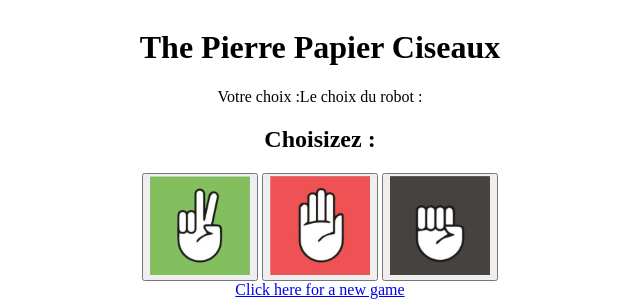
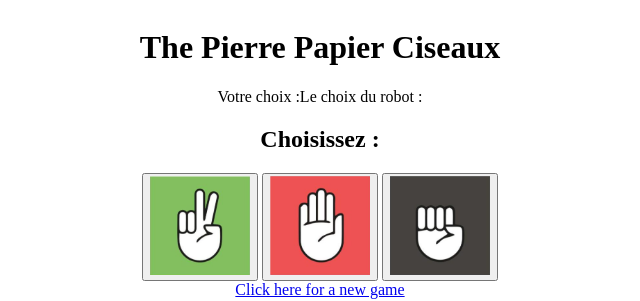
Before and after one commit to Giuseppemoi/Pierrepapiercisseux, a plain HTML site: page index.html in a window 1280 px wide. Shown: the full height of the page, 320-960 px from the left. Drawn offline with Linux system fonts and the light colour scheme.

Commit message:
correction orthographe

```diff
--- a/index.html
+++ b/index.html
@@ -4,8 +4,8 @@
     <meta charset="UTF-8">
     <meta http-equiv="X-UA-Compatible" content="IE=edge">
     <meta name="viewport" content="width=device-width, initial-scale=1.0">
-    <meta name="description" content="Mastermind">
-    <title>Mastermind</title>
+    <meta name="description" content="Pierre Papier Ciseaux">
+    <title>Pierre Papier Ciseaux</title>
     <link rel="stylesheet" href="assets/css/style.css">
 </head>
 <body>
@@ -22,7 +22,7 @@
 
                 </div>
             </div>
-            <h2 class="word" id="wordFind">Choisizez :</h2>
+            <h2 class="word" id="wordFind">Choisissez :</h2>
             <div class="choix" id="choix">
                 <button class="btn" id="btn1"><img class="img" src="assets/img/ciseaux.png" alt=""></button>
                 <button class="btn" id="btn2"><img class="img" src="assets/img/papier.png" alt=""></button>
```
